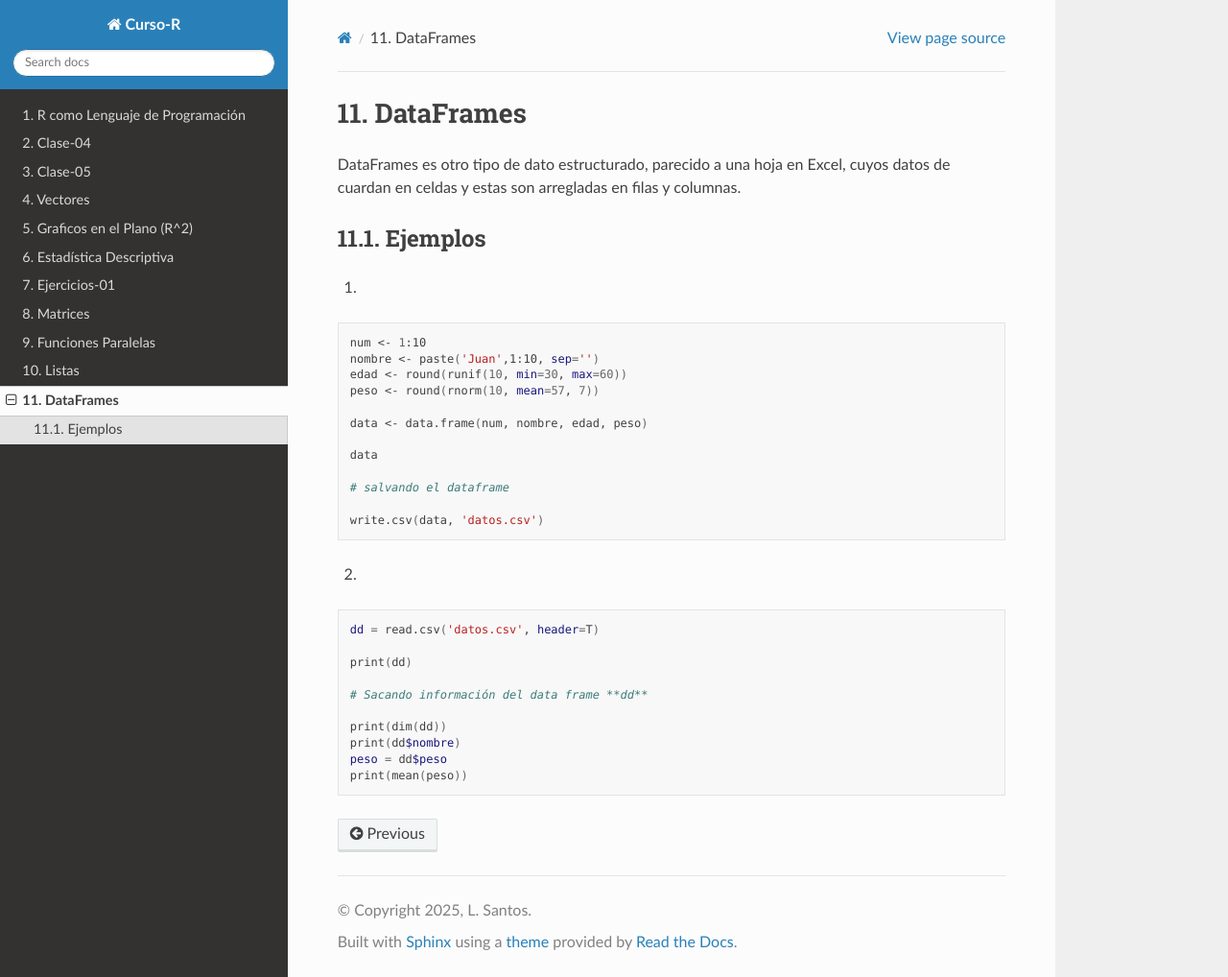
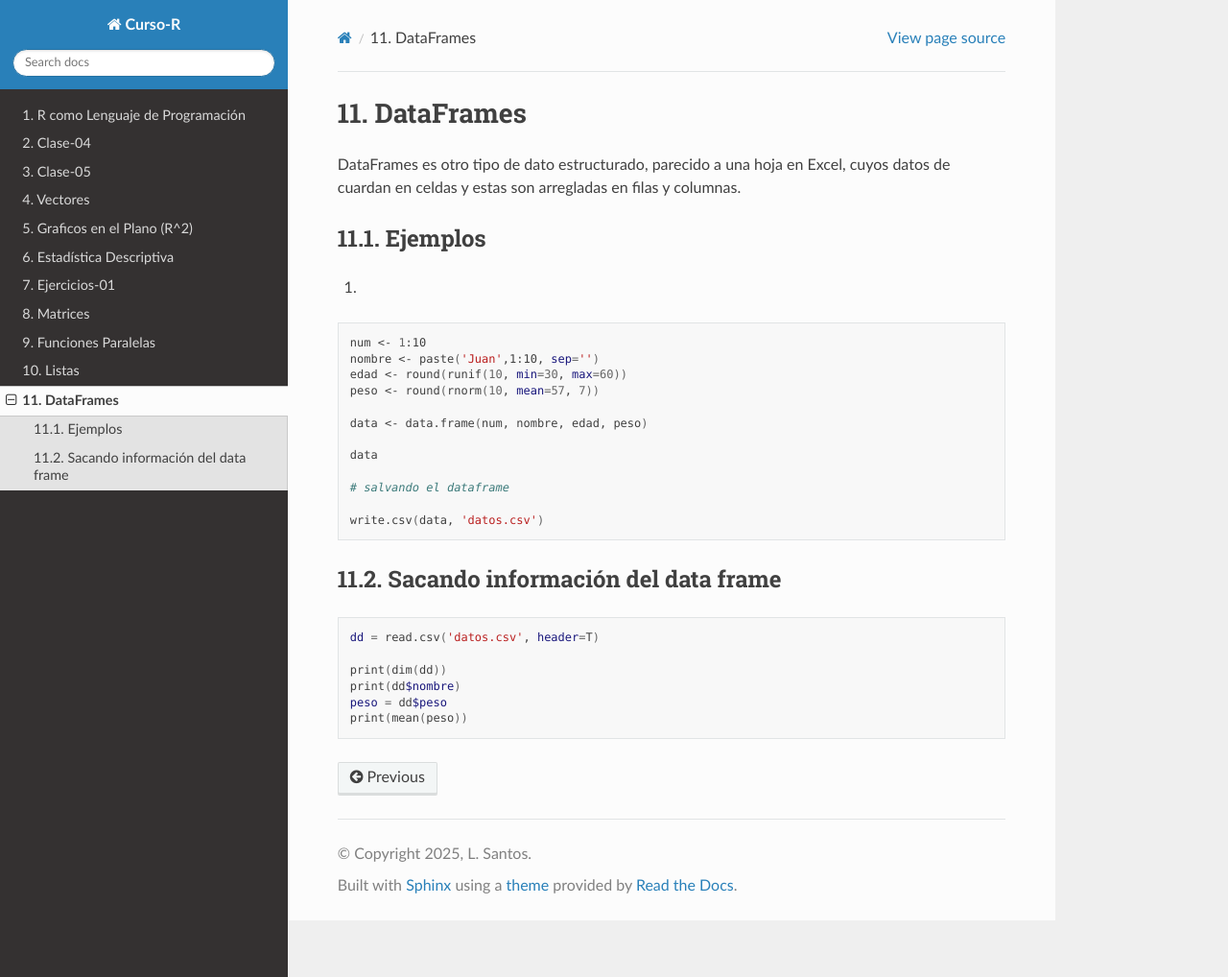
Before and after one commit to matecom57/santosg57-curso-r, a Sphinx documentation site: the page built from docs/source/dataframes.rst, in a window 1280 px wide and 1018 px high. Shown: the whole window at 96% size. Built offline with Sphinx 7.4.7 and the Read the Docs theme 3.1.0, drawn with Linux system fonts in a browser that asks for light colours.

```diff
--- a/docs/source/dataframes.rst
+++ b/docs/source/dataframes.rst
@@ -24,16 +24,14 @@ Ejemplos
 
    write.csv(data, 'datos.csv')
 
-2)
+
+Sacando información del data frame
+----------------------------------
 
 .. code:: Bash
 
    dd = read.csv('datos.csv', header=T)
 
-   print(dd)
-
-   # Sacando información del data frame **dd**
-
    print(dim(dd))
    print(dd$nombre)
    peso = dd$peso
```
